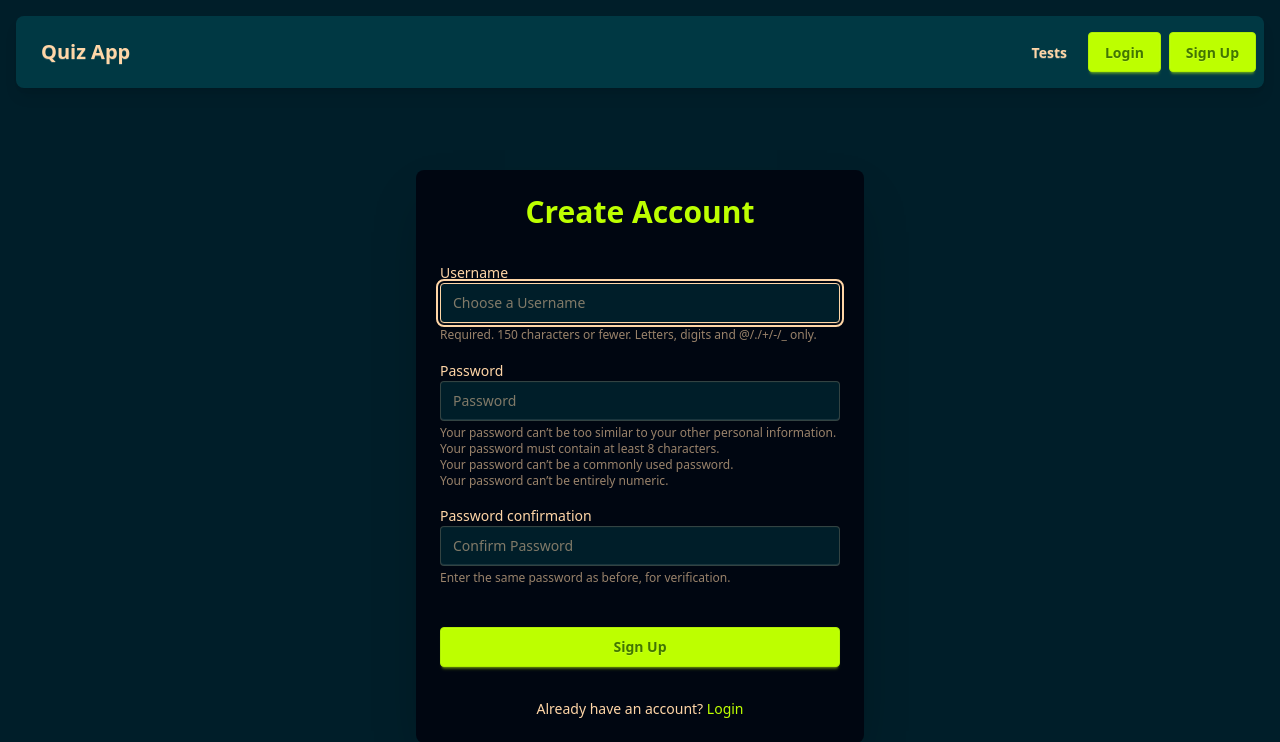
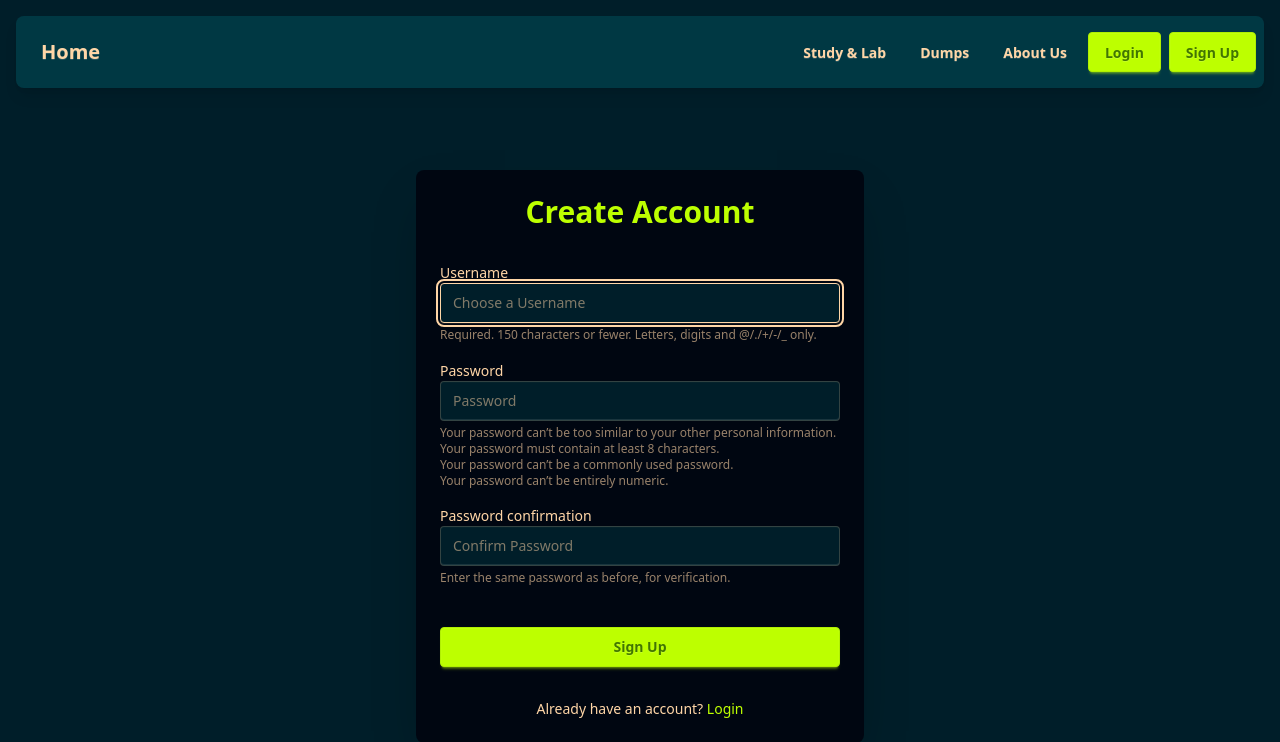
Before and after one commit to alikalary1997/NetMaster, a Django app: page /quiz/signup/ in a window 1280 px wide. Shown: the top 742 px of the page. Run offline with Django 5.2, Linux system fonts and the light colour scheme; style sheets or scripts are compiled from the project's sources.

Commit message:
Chak krdni bashi Navigate

```diff
--- a/quiz/templates/quiz/navbar.html
+++ b/quiz/templates/quiz/navbar.html
@@ -1,68 +1,31 @@
 {% load static %}
 <div class="navbar bg-neutral text-neutral-content rounded-box shadow-lg mb-8">
   <div class="navbar-start">
-    {# Hamburger menu for mobile (hidden on md and up) #}
     <div class="dropdown">
       <div tabindex="0" role="button" class="btn btn-square btn-ghost md:hidden">
-        <svg xmlns="http://www.w3.org/2000/svg" class="h-5 w-5" fill="none" viewBox="0 0 24 24" stroke="currentColor"><path stroke-linecap="round" stroke-linejoin="round" stroke-width="2" d="M4 6h16M4 12h16M4 18h7" /></svg>
+        <svg xmlns="http://www.w3.org/2000/svg" class="h-5 w-5" fill="none" viewBox="0 0 24 24" stroke="currentColor"><path stroke-linecap="round" stroke-linejoin="round" stroke-width="2" d="M4 6h16M4 12h16M4 18h7"/></svg>
       </div>
       <ul tabindex="0" class="menu menu-sm dropdown-content mt-3 z-[1] p-2 shadow bg-base-100 rounded-box w-52 text-base-content">
-        {# Mobile Menu Items #}
-        {# Added btn btn-ghost for consistent styling in mobile menu #}
-        <li><a href="{% url 'test_list' %}" class="btn btn-ghost w-full justify-start">Tests</a></li>
+        <li><a href="{% url 'landing_page' %}" class="btn btn-ghost w-full justify-start">Home</a></li>
+        <li><a href="#" class="btn btn-ghost w-full justify-start">Study &amp; Lab</a></li>
+        <li><a href="{% url 'test_list' %}" class="btn btn-ghost w-full justify-start">Dumps</a></li>
+        <li><a href="#" class="btn btn-ghost w-full justify-start">About Us</a></li>
         {% if user.is_authenticated and user.is_staff %}
-            <li>
-                <span>Admin</span>
-                <ul class="p-2">
-                    <li><a href="{% url 'custom_admin_tests' %}">Manage Tests</a></li>
-                    <li><a href="{% url 'custom_admin_questions' %}">Manage Questions</a></li>
-                    <li><a href="{% url 'custom_admin_users' %}">Manage Users</a></li>
-                </ul>
-            </li>
-        {% endif %}
-           {% if user.is_authenticated %}
-           <li><form action="{% url 'logout' %}" method="post" style="display:inline;">{% csrf_token %}<button type="submit" class="w-full text-left btn btn-ghost normal-case p-2">Logout ({{ user.username }})</button></form></li>
-           {% else %}
-             {# MODIFIED: Changed Login to btn-primary for consistency in mobile menu #}
-             <li><a href="{% url 'login' %}" class="btn btn-primary w-full justify-start">Login</a></li>
-             <li><a href="{% url 'signup' %}" class="btn btn-primary w-full justify-start">Sign Up</a></li>
-           {% endif %}
+        <li><span>Admin</span><ul class="p-2"><li><a href="{% url 'custom_admin_tests' %}">Manage Tests</a></li><li><a href="{% url 'custom_admin_questions' %}">Manage Questions</a></li><li><a href="{% url 'custom_admin_users' %}">Manage Users</a></li></ul></li>
+        {% endif %}{% if user.is_authenticated %}<li><form action="{% url 'logout' %}" method="post" style="display:inline">{% csrf_token %}<button type="submit" class="w-full text-left btn btn-ghost normal-case p-2">Logout ({{ user.username }})</button></form></li>{% else %}<li><a href="{% url 'login' %}" class="btn btn-primary w-full justify-start">Login</a></li><li><a href="{% url 'signup' %}" class="btn btn-primary w-full justify-start">Sign Up</a></li>{% endif %}
       </ul>
     </div>
-    {# Brand/Logo #}
-    <a href="{% url 'landing_page' %}" class="btn btn-ghost normal-case text-xl">Quiz App</a>
+    <a href="{% url 'landing_page' %}" class="btn btn-ghost normal-case text-xl">Home</a>
   </div>
-
   <div class="navbar-end">
-    {# Desktop Menu (hidden on smaller screens) #}
     <ul class="menu menu-horizontal px-1 hidden md:flex text-neutral-content">
-      {# Added btn btn-ghost for consistent height and alignment #}
-      <li><a href="{% url 'test_list' %}" class="btn btn-ghost">Tests</a></li>
-      {% if user.is_authenticated and user.is_staff %}
-        {# REMOVED dropdown-hover to make it click-to-toggle. Kept just 'dropdown' #}
-        <li class="dropdown">
-          {# Changed m-1 to btn btn-ghost for consistent styling and alignment #}
-          <div tabindex="0" role="button" class="btn btn-ghost">
-              Admin
-          </div>
-          {# Removed tabindex="0" from UL as it belongs on the trigger DIV #}
-          <ul class="dropdown-content z-[1] menu p-2 bg-base-100 rounded-box w-52 text-base-content">
-              <li><a href="{% url 'custom_admin_tests' %}">Manage Tests</a></li>
-              <li><a href="{% url 'custom_admin_questions' %}">Manage Questions</a></li>
-              <li><a href="{% url 'custom_admin_users' %}">Manage Users</a></li>
-          </ul>
-        </li>
-      {% endif %}
+      <li><a href="#" class="btn btn-ghost">Study &amp; Lab</a></li>
+      <li><a href="{% url 'test_list' %}" class="btn btn-ghost">Dumps</a></li>
+      <li><a href="#" class="btn btn-ghost">About Us</a></li>
+      {% if user.is_authenticated and user.is_staff %}<li class="dropdown"><div tabindex="0" role="button" class="btn btn-ghost">Admin</div><ul class="dropdown-content z-[1] menu p-2 bg-base-100 rounded-box w-52 text-base-content"><li><a href="{% url 'custom_admin_tests' %}">Manage Tests</a></li><li><a href="{% url 'custom_admin_questions' %}">Manage Questions</a></li><li><a href="{% url 'custom_admin_users' %}">Manage Users</a></li></ul></li>{% endif %}
     </ul>
-    {# Login/Signup/Logout Buttons (visible on desktop) #}
-     <div class="hidden md:flex">
-         {% if user.is_authenticated %}
-           <form action="{% url 'logout' %}" method="post" class="inline-block">{% csrf_token %}<button type="submit" class="btn btn-ghost">Logout ({{ user.username }})</button></form>
-         {% else %}
-           {# MODIFIED: Changed Login to btn-primary for consistency in desktop menu #}
-           <a href="{% url 'login' %}" class="btn btn-primary">Login</a>
-           <a href="{% url 'signup' %}" class="btn btn-primary ml-2">Sign Up</a>
-         {% endif %}
-     </div>
+    <div class="hidden md:flex">
+      {% if user.is_authenticated %}<form action="{% url 'logout' %}" method="post" class="inline-block">{% csrf_token %}<button type="submit" class="btn btn-ghost">Logout ({{ user.username }})</button></form>{% else %}<a href="{% url 'login' %}" class="btn btn-primary">Login</a><a href="{% url 'signup' %}" class="btn btn-primary ml-2">Sign Up</a>{% endif %}
+    </div>
   </div>
 </div>
```
Also changed, not shown: db.sqlite3.
